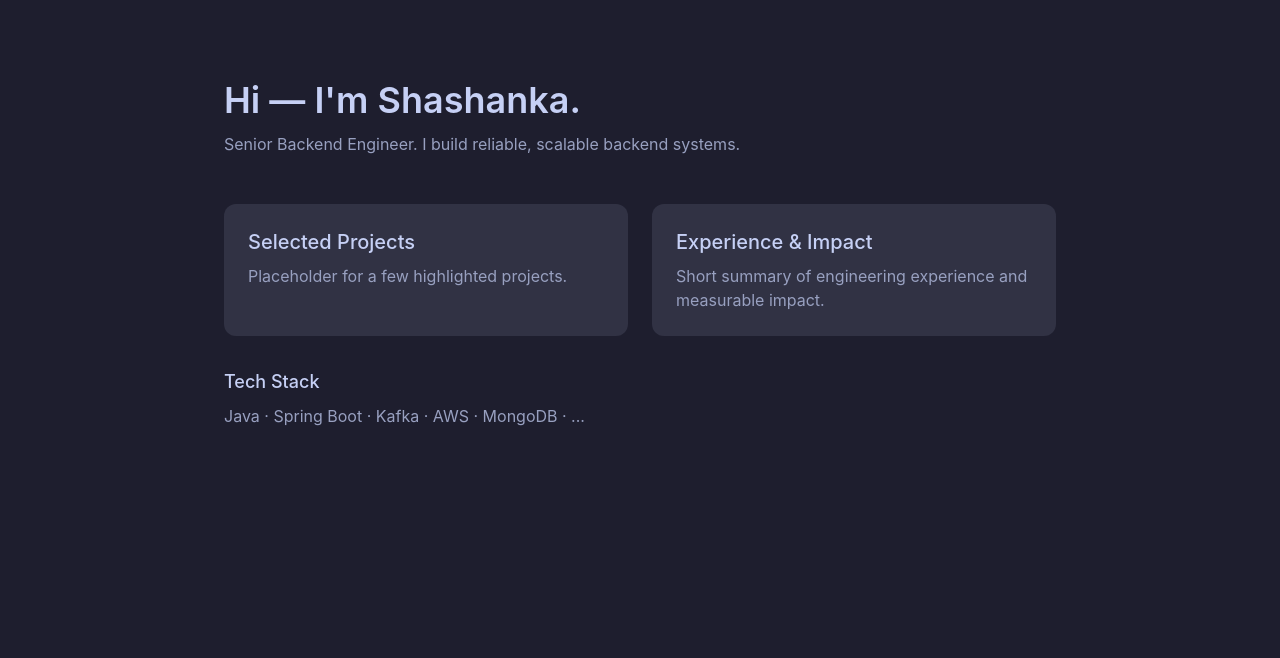
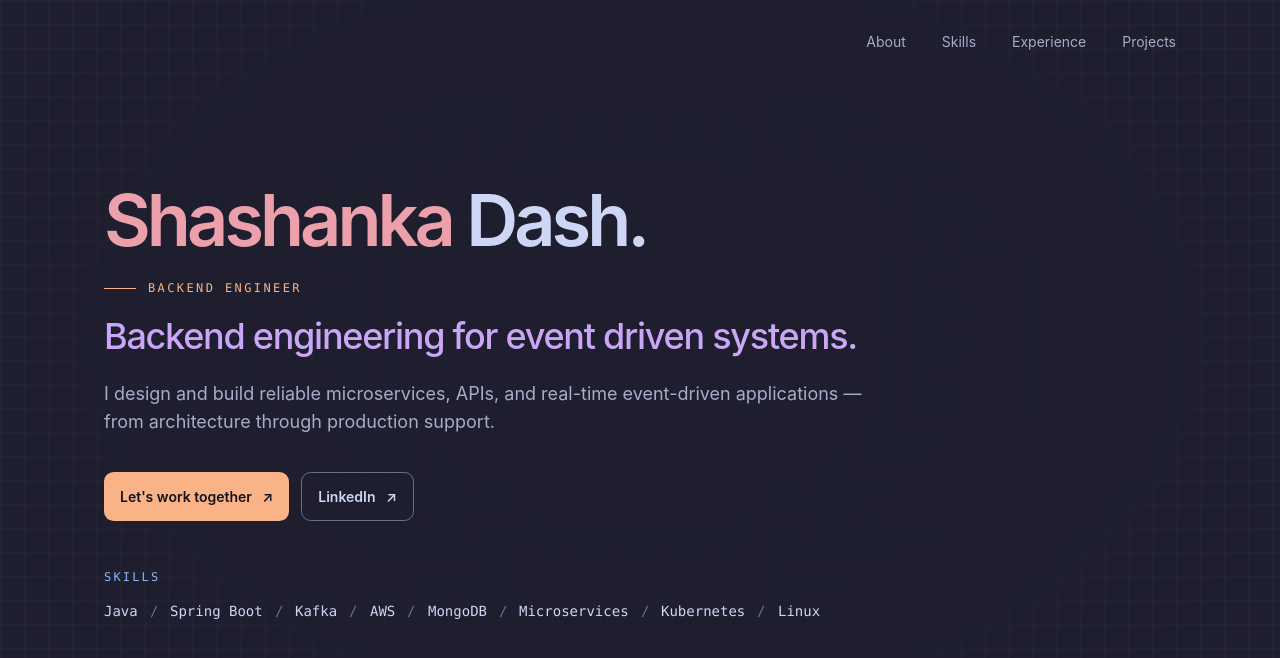
Before and after one commit to SHASHANKADASH/my-portfolio, a Next.js app: page / in a window 1280 px wide. Shown: the top 658 px of the page. Built offline with nearby package versions, Linux system fonts and the light colour scheme.

Commit message:
[myp-1]
Added Intro Section

```diff
--- a/app/layout.tsx
+++ b/app/layout.tsx
@@ -10,7 +10,7 @@ export default function RootLayout({ children }: { children: React.ReactNode })
   return (
     <html lang="en">
       <body className="min-h-screen bg-cp-base text-cp-text antialiased">
-        <div className="max-w-4xl mx-auto px-6 md:px-8">{children}</div>
+        <div className="mx-auto max-w-6xl px-6 md:px-10">{children}</div>
       </body>
     </html>
   );
--- a/app/page.tsx
+++ b/app/page.tsx
@@ -1,29 +1,10 @@
 import React from 'react';
+import Hero from '../components/Hero';
 
 export default function Home() {
   return (
-    <main className="py-20">
-      <header className="mb-12">
-        <h1 className="text-4xl font-semibold">Hi — I'm Shashanka.</h1>
-        <p className="mt-3 text-cp-muted max-w-xl">Senior Backend Engineer. I build reliable, scalable backend systems.</p>
-      </header>
-
-      <section className="grid gap-6 md:grid-cols-2">
-        <div className="p-6 rounded-lg bg-cp-surface">
-          <h2 className="text-xl font-medium">Selected Projects</h2>
-          <p className="mt-2 text-cp-muted">Placeholder for a few highlighted projects.</p>
-        </div>
-
-        <div className="p-6 rounded-lg bg-cp-surface">
-          <h2 className="text-xl font-medium">Experience & Impact</h2>
-          <p className="mt-2 text-cp-muted">Short summary of engineering experience and measurable impact.</p>
-        </div>
-      </section>
-
-      <section className="mt-8">
-        <h3 className="text-lg font-medium">Tech Stack</h3>
-        <p className="mt-2 text-cp-muted">Java · Spring Boot · Kafka · AWS · MongoDB · ...</p>
-      </section>
+    <main className="canvas-content">
+      <Hero />
     </main>
   );
 }
--- /dev/null
+++ b/components/Hero.tsx
@@ -0,0 +1,78 @@
+import React from 'react';
+
+export default function Hero() {
+  return (
+    <section id="about" className="intro-section min-h-screen py-6 sm:py-8">
+      <nav className="intro-nav relative flex justify-end pb-5">
+        <div className="flex flex-wrap justify-end gap-x-6 gap-y-2 text-sm text-cp-subtext sm:gap-x-9">
+          <a className="transition-colors hover:text-cp-blue" href="#about">
+            About
+          </a>
+          <a className="transition-colors hover:text-cp-blue" href="#skills">
+            Skills
+          </a>
+          <a className="transition-colors hover:text-cp-blue" href="#experience">
+            Experience
+          </a>
+          <a className="transition-colors hover:text-cp-blue" href="#projects">
+            Projects
+          </a>
+        </div>
+      </nav>
+
+      <div className="py-20 sm:py-28">
+        <div className="max-w-4xl">
+          <div>
+          <h1 className="intro-name text-5xl font-semibold leading-none tracking-[-0.055em] text-cp-maroon sm:text-7xl">
+            Shashanka <span className="text-cp-text">Dash.</span>
+          </h1>
+          </div>
+          <p className="intro-role mt-6 flex items-center gap-3 font-mono text-xs uppercase tracking-[0.2em] text-cp-peach">
+            <span className="h-px w-8 bg-cp-peach" />
+            Backend engineer
+          </p>
+          <h2 className="intro-title mt-5 max-w-3xl text-3xl font-medium leading-tight tracking-[-0.035em] text-cp-mauve sm:text-4xl">
+            Backend engineering for event driven systems.
+          </h2>
+          <p className="intro-description mt-6 max-w-3xl text-base leading-7 text-cp-subtext sm:text-lg">
+            I design and build reliable microservices, APIs, and real-time event-driven applications
+            — from architecture through production support.
+          </p>
+
+          <div className="intro-actions mt-9 flex flex-wrap gap-3">
+            <a
+              className="hero-button hero-button--primary"
+              href="mailto:shashanka.shekhardash7@gmail.com"
+            >
+              Let&apos;s work together <span aria-hidden>↗</span>
+            </a>
+            <a
+              className="hero-button hero-button--secondary"
+              href="https://www.linkedin.com/in/shashankadash"
+              target="_blank"
+              rel="noreferrer"
+            >
+              LinkedIn <span aria-hidden>↗</span>
+            </a>
+          </div>
+
+          <div className="intro-capabilities mt-12">
+            <p className="font-mono text-xs uppercase tracking-[0.18em] text-cp-blue">
+              Skills
+            </p>
+            <div className="mt-4 flex flex-wrap items-center gap-x-3 gap-y-2 font-mono text-sm text-cp-text">
+              <span>Java</span><span className="text-cp-overlay">/</span>
+              <span>Spring Boot</span><span className="text-cp-overlay">/</span>
+              <span>Kafka</span><span className="text-cp-overlay">/</span>
+              <span>AWS</span><span className="text-cp-overlay">/</span>
+              <span>MongoDB</span><span className="text-cp-overlay">/</span>
+              <span>Microservices</span><span className="text-cp-overlay">/</span>
+              <span>Kubernetes</span><span className="text-cp-overlay">/</span>
+              <span>Linux</span>
+            </div>
+          </div>
+        </div>
+      </div>
+    </section>
+  );
+}
--- a/styles/globals.css
+++ b/styles/globals.css
@@ -3,12 +3,21 @@
 @tailwind utilities;
 
 :root {
-  /* Catppuccin - Mocha palette (selected variables) */
-  --cp-base: #1e1e2e; /* background */
-  --cp-surface: #313244; /* elevated surface */
-  --cp-text: #c6d0f5; /* primary text */
-  --cp-muted: #98a0c0; /* muted text */
-  --cp-accent: #f5bde6; /* accent/pink */
+  /* Catppuccin Mocha */
+  --cp-base: #1e1e2e;
+  --cp-mantle: #181825;
+  --cp-crust: #11111b;
+  --cp-surface: #313244;
+  --cp-overlay: #6c7086;
+  --cp-text: #cdd6f4;
+  --cp-subtext: #a6adc8;
+  --cp-muted: #a6adc8;
+  --cp-accent: #cba6f7;
+  --cp-blue: #89b4fa;
+  --cp-peach: #fab387;
+  --cp-mauve: #cba6f7;
+  --cp-maroon: #eba0ac;
+  --cp-green: #a6e3a1;
 }
 
 html, body {
@@ -17,14 +26,149 @@ html, body {
 
 body {
   background-color: var(--cp-base);
+  background-image:
+    linear-gradient(rgba(108, 112, 134, 0.07) 2px, transparent 2px),
+    linear-gradient(90deg, rgba(108, 112, 134, 0.07) 2px, transparent 2px);
+  background-size: 24px 24px;
   color: var(--cp-text);
   font-family: Inter, ui-sans-serif, system-ui, -apple-system, 'Segoe UI', Roboto, 'Helvetica Neue', Arial;
 }
 
+.canvas-content {
+  position: relative;
+  isolation: isolate;
+}
+
+.canvas-content::before {
+  position: absolute;
+  z-index: -1;
+  inset: 0 -5rem;
+  content: '';
+  background: radial-gradient(ellipse 68% 72% at 50% 42%, rgba(30, 30, 46, 0.96) 0%, rgba(30, 30, 46, 0.78) 58%, rgba(30, 30, 46, 0) 100%);
+  pointer-events: none;
+}
+
 .bg-cp-base { background-color: var(--cp-base); }
+.bg-cp-mantle { background-color: var(--cp-mantle); }
+.bg-cp-crust { background-color: var(--cp-crust); }
 .bg-cp-surface { background-color: var(--cp-surface); }
+.bg-cp-blue { background-color: var(--cp-blue); }
+.bg-cp-green { background-color: var(--cp-green); }
 .text-cp-text { color: var(--cp-text); }
 .text-cp-muted { color: var(--cp-muted); }
+.text-cp-subtext { color: var(--cp-subtext); }
+.text-cp-overlay { color: var(--cp-overlay); }
+.text-cp-blue { color: var(--cp-blue); }
+.text-cp-peach { color: var(--cp-peach); }
+.text-cp-mauve { color: var(--cp-mauve); }
+.text-cp-maroon { color: var(--cp-maroon); }
+.text-cp-green { color: var(--cp-green); }
 .border-cp-accent { border-color: var(--cp-accent); }
+.border-cp-overlay { border-color: var(--cp-overlay); }
+
+.hero-button {
+  display: inline-flex;
+  align-items: center;
+  gap: 0.65rem;
+  border-radius: 0.6rem;
+  padding: 0.8rem 1rem;
+  font-size: 0.875rem;
+  font-weight: 600;
+  transition: transform 160ms ease, background-color 160ms ease, border-color 160ms ease;
+}
+
+.hero-button:hover { transform: translateY(-2px); }
+.hero-button--primary { background: var(--cp-peach); color: var(--cp-crust); }
+.hero-button--primary:hover { background: #f9c19b; }
+.hero-button--secondary { border: 1px solid var(--cp-overlay); color: var(--cp-text); }
+.hero-button--secondary:hover { border-color: var(--cp-blue); background: rgba(137, 180, 250, 0.1); }
+
+@keyframes intro-reveal {
+  from {
+    opacity: 0;
+    filter: blur(8px);
+    transform: translateY(8px);
+  }
+  to {
+    opacity: 1;
+    filter: blur(0);
+    transform: translateY(0);
+  }
+}
+
+@keyframes intro-name-reveal {
+  from {
+    clip-path: inset(0 100% 0 0);
+    opacity: 0;
+    transform: translateX(-18px);
+  }
+  to {
+    clip-path: inset(0 0 0 0);
+    opacity: 1;
+    transform: translateX(0);
+  }
+}
+
+@keyframes intro-nav-reveal {
+  from {
+    opacity: 0;
+    transform: translateX(16px);
+  }
+  to {
+    opacity: 1;
+    transform: translateX(0);
+  }
+}
+
+@keyframes capability-reveal {
+  from {
+    opacity: 0;
+    transform: scale(0.92);
+  }
+  to {
+    opacity: 1;
+    transform: scale(1);
+  }
+}
+
+.intro-nav { animation: intro-nav-reveal 700ms cubic-bezier(0.16, 1, 0.3, 1) both; }
+.intro-name { animation: intro-name-reveal 1000ms cubic-bezier(0.16, 1, 0.3, 1) both; }
+.intro-role,
+.intro-title,
+.intro-description,
+.intro-actions,
+.intro-capabilities { animation: intro-reveal 760ms cubic-bezier(0.16, 1, 0.3, 1) both; }
+
+.intro-nav { animation-delay: 40ms; }
+.intro-name { animation-delay: 140ms; }
+.intro-role { animation-delay: 330ms; }
+.intro-title { animation-delay: 430ms; }
+.intro-description { animation-delay: 540ms; }
+.intro-actions { animation-delay: 650ms; }
+.intro-capabilities { animation-delay: 760ms; }
+
+.intro-capabilities span {
+  animation: capability-reveal 480ms cubic-bezier(0.16, 1, 0.3, 1) both;
+  animation-delay: 940ms;
+}
+
+.intro-capabilities span:nth-child(2) { animation-delay: 1010ms; }
+.intro-capabilities span:nth-child(3) { animation-delay: 1080ms; }
+.intro-capabilities span:nth-child(4) { animation-delay: 1150ms; }
+.intro-capabilities span:nth-child(5) { animation-delay: 1220ms; }
+.intro-capabilities span:nth-child(6) { animation-delay: 1290ms; }
+
+@media (prefers-reduced-motion: reduce) {
+  .intro-nav,
+  .intro-name,
+  .intro-role,
+  .intro-title,
+  .intro-description,
+  .intro-actions,
+  .intro-capabilities,
+  .intro-capabilities span {
+    animation: none;
+  }
+}
 
 .rounded-lg { border-radius: 12px; }
--- a/tailwind.config.cjs
+++ b/tailwind.config.cjs
@@ -9,10 +9,19 @@ module.exports = {
       colors: {
         cp: {
           base: 'var(--cp-base)',
+          mantle: 'var(--cp-mantle)',
+          crust: 'var(--cp-crust)',
           surface: 'var(--cp-surface)',
+          overlay: 'var(--cp-overlay)',
           text: 'var(--cp-text)',
+          subtext: 'var(--cp-subtext)',
           muted: 'var(--cp-muted)',
-          accent: 'var(--cp-accent)'
+          accent: 'var(--cp-accent)',
+          blue: 'var(--cp-blue)',
+          peach: 'var(--cp-peach)',
+          mauve: 'var(--cp-mauve)',
+          maroon: 'var(--cp-maroon)',
+          green: 'var(--cp-green)'
         }
       }
     }
```
Also changed, not shown: app/icon.svg (added).
